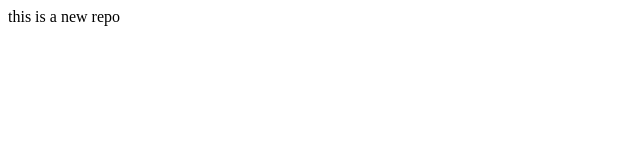
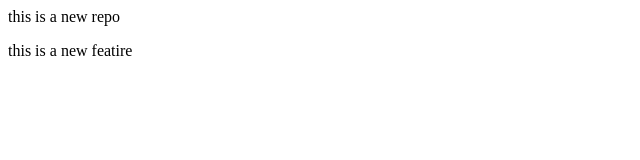
Before and after one commit to Amanxingh/local-repo-, a plain HTML site: page index.html in a window 1280 px wide. Shown: the whole page, without its empty margins (0-640 px from the left). Drawn offline with Linux system fonts and the light colour scheme.

Commit message:
add new feature

```diff
--- a/index.html
+++ b/index.html
@@ -1 +1,2 @@
 <p> this is a new repo</p>
+<p> this is a new featire</p>
```
